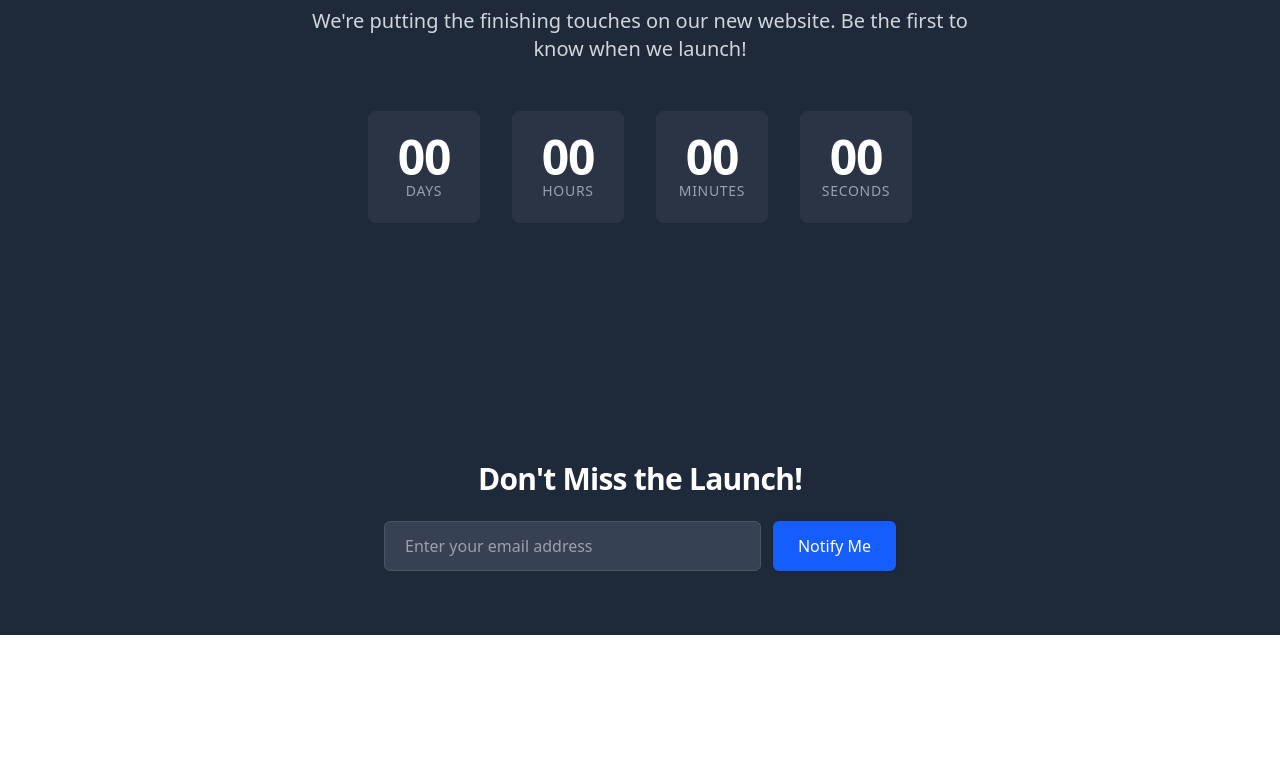
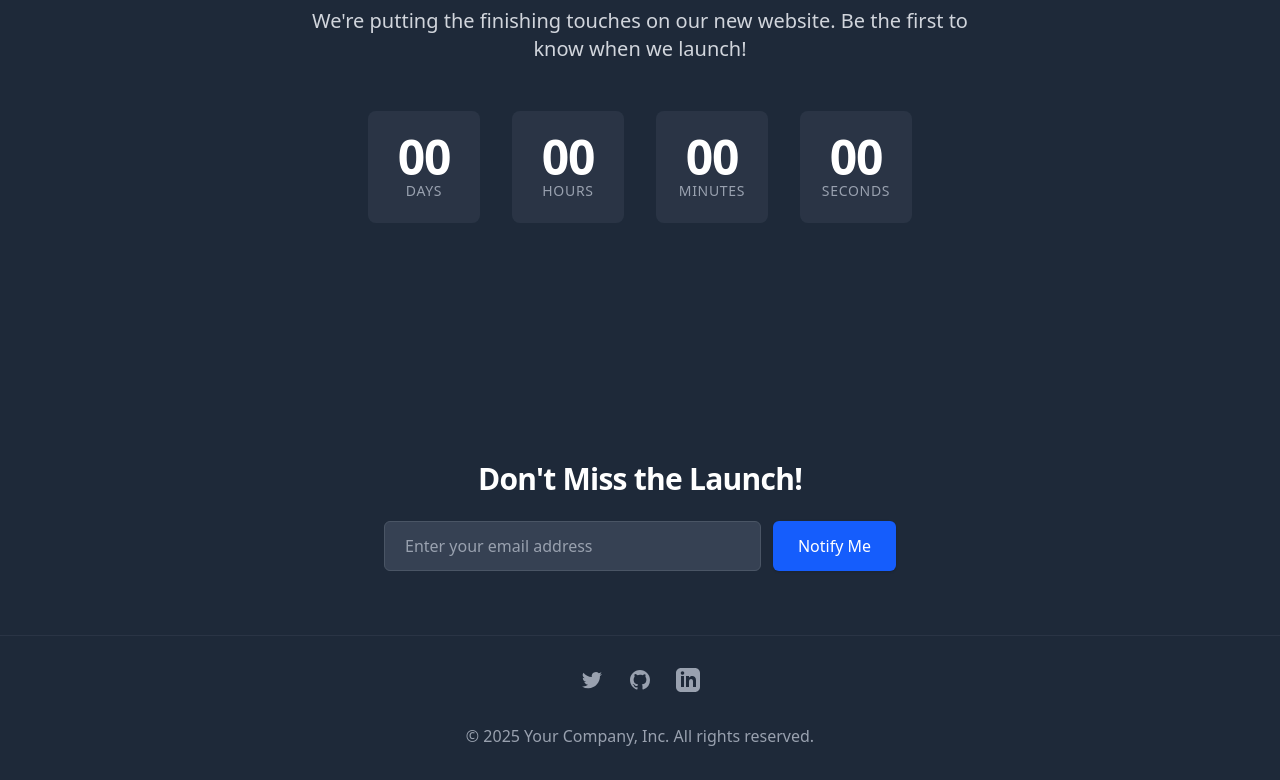
Before and after one commit to rohit3171999/coming-soon-page, a React (Vite) app: page / in a window 1280 px wide. Shown: the part 403-1183 px from the top of the page. Before the commit the page ends 1038 px from the top, so only its background shows below. Built offline with nearby package versions, Linux system fonts and the light colour scheme.

Commit message:
add markup in SocialLinks.jsx

```diff
--- a/src/App.jsx
+++ b/src/App.jsx
@@ -1,11 +1,13 @@
 import HeroSection from "./components/HeroSection.jsx";
 import SignUpForm from "./components/SignUpForm.jsx";
+import SocialLinks from "./components/SocialLinks.jsx";
 
 function App(){
     return (
         <>
             <HeroSection/>
             <SignUpForm/>
+            <SocialLinks/>
         </>
 
     );
--- a/src/components/SocialLinks.jsx
+++ b/src/components/SocialLinks.jsx
@@ -2,18 +2,54 @@
 * Description: A section with links to brand’s social media pages.
 Purpose: Allow users to follow the product’s journey before launch.
 * */
-export default function SocialLinks(){
+export default function SocialLinks() {
+    // Define your social media links here for easy updates.
+    // You can find more free SVG icons from sites like `heroicons.com` or `simpleicons.org`.
+    const socialMedia = [
+        {
+            name: 'Twitter',
+            href: '#', // Replace with your Twitter/X URL
+            icon: (
+                <svg className="w-6 h-6" fill="currentColor" viewBox="0 0 24 24" aria-hidden="true">
+                    <path d="M8.29 20.251c7.547 0 11.675-6.253 11.675-11.675 0-.178 0-.355-.012-.53A8.348 8.348 0 0022 5.92a8.19 8.19 0 01-2.357.646 4.118 4.118 0 001.804-2.27 8.224 8.224 0 01-2.605.996 4.107 4.107 0 00-6.993 3.743 11.65 11.65 0 01-8.457-4.287 4.106 4.106 0 001.27 5.477A4.072 4.072 0 012.8 9.71v.052a4.105 4.105 0 003.292 4.022 4.095 4.095 0 01-1.853.07 4.108 4.108 0 003.834 2.85A8.233 8.233 0 012 18.407a11.616 11.616 0 006.29 1.84" />
+                </svg>
+            ),
+        },
+        {
+            name: 'GitHub',
+            href: '#', // Replace with your GitHub URL
+            icon: (
+                <svg className="w-6 h-6" fill="currentColor" viewBox="0 0 24 24" aria-hidden="true">
+                    <path fillRule="evenodd" d="M12 2C6.477 2 2 6.477 2 12c0 4.418 2.865 8.165 6.839 9.489.5.092.682-.217.682-.482 0-.237-.009-.868-.014-1.703-2.782.605-3.369-1.343-3.369-1.343-.454-1.158-1.11-1.466-1.11-1.466-.908-.62.069-.608.069-.608 1.003.07 1.531 1.032 1.531 1.032.892 1.53 2.341 1.088 2.91.832.092-.647.35-1.088.636-1.338-2.22-.253-4.555-1.113-4.555-4.951 0-1.093.39-1.988 1.031-2.688-.103-.253-.446-1.272.098-2.65 0 0 .84-.27 2.75 1.026A9.564 9.564 0 0112 6.844c.85.004 1.705.115 2.504.337 1.909-1.296 2.747-1.027 2.747-1.027.546 1.379.203 2.398.1 2.651.64.7 1.03 1.595 1.03 2.688 0 3.848-2.338 4.695-4.566 4.942.359.308.678.92.678 1.852 0 1.338-.012 2.419-.012 2.747 0 .268.18.58.688.482A10.001 10.001 0 0022 12c0-5.523-4.477-10-10-10z" clipRule="evenodd" />
+                </svg>
+            ),
+        },
+        {
+            name: 'LinkedIn',
+            href: '#', // Replace with your LinkedIn URL
+            icon: (
+                <svg className="w-6 h-6" fill="currentColor" viewBox="0 0 24 24" aria-hidden="true">
+                    <path d="M19 0h-14c-2.761 0-5 2.239-5 5v14c0 2.761 2.239 5 5 5h14c2.762 0 5-2.239 5-5v-14c0-2.761-2.238-5-5-5zm-11 19h-3v-11h3v11zm-1.5-12.268c-.966 0-1.75-.79-1.75-1.764s.784-1.764 1.75-1.764 1.75.79 1.75 1.764-.783 1.764-1.75 1.764zm13.5 12.268h-3v-5.604c0-3.368-4-3.113-4 0v5.604h-3v-11h3v1.765c1.396-2.586 7-2.777 7 2.476v6.759z" />
+                </svg>
+            ),
+        },
+    ];
+
     return (
-        <>
-            {/*<section> → Wrapper*/}
-
-            {/*    <ul> → List of social icons*/}
-
-            {/*        <li> → Each icon item*/}
-
-            {/*            <a> → Anchor linking to social profile*/}
-
-            {/*                <svg> or <img> → Icon graphic*/}
-        </>
+        <footer className="bg-gray-800 border-t border-gray-700/50">
+            <div className="max-w-7xl mx-auto py-8 px-4 sm:px-6 lg:px-8">
+                <div className="flex justify-center space-x-6">
+                    {socialMedia.map((item) => (
+                        <a key={item.name} href={item.href} className="text-gray-400 hover:text-blue-400 transition-colors duration-300">
+                            <span className="sr-only">{item.name}</span>
+                            {item.icon}
+                        </a>
+                    ))}
+                </div>
+                <p className="mt-8 text-center text-base text-gray-400">
+                    &copy; {new Date().getFullYear()} Your Company, Inc. All rights reserved.
+                </p>
+            </div>
+        </footer>
     );
 }
```
